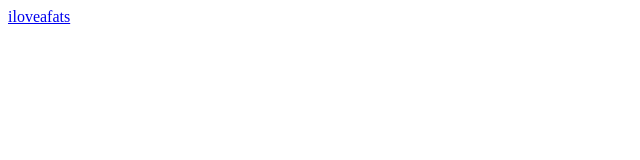
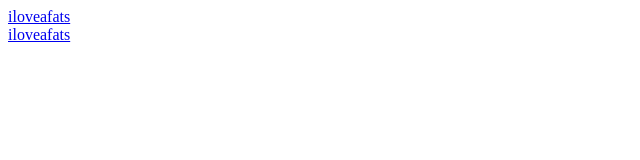
Before and after one commit to dreamy108214/dreamy108214.github.io, a plain HTML site: page index.html in a window 1280 px wide. Shown: the full height of the page, 0-640 px from the left. Drawn offline with Linux system fonts and the light colour scheme.

Commit message:
Add files via upload

```diff
--- a/index.html
+++ b/index.html
@@ -1 +1,2 @@
-<a href=http://www.afats.khc.edu.tw> iloveafats </a>
+<a href=http://www.ifong.org> iloveafats </a> <br>
+<a href=http://www.google.com> iloveafats </a>
```
